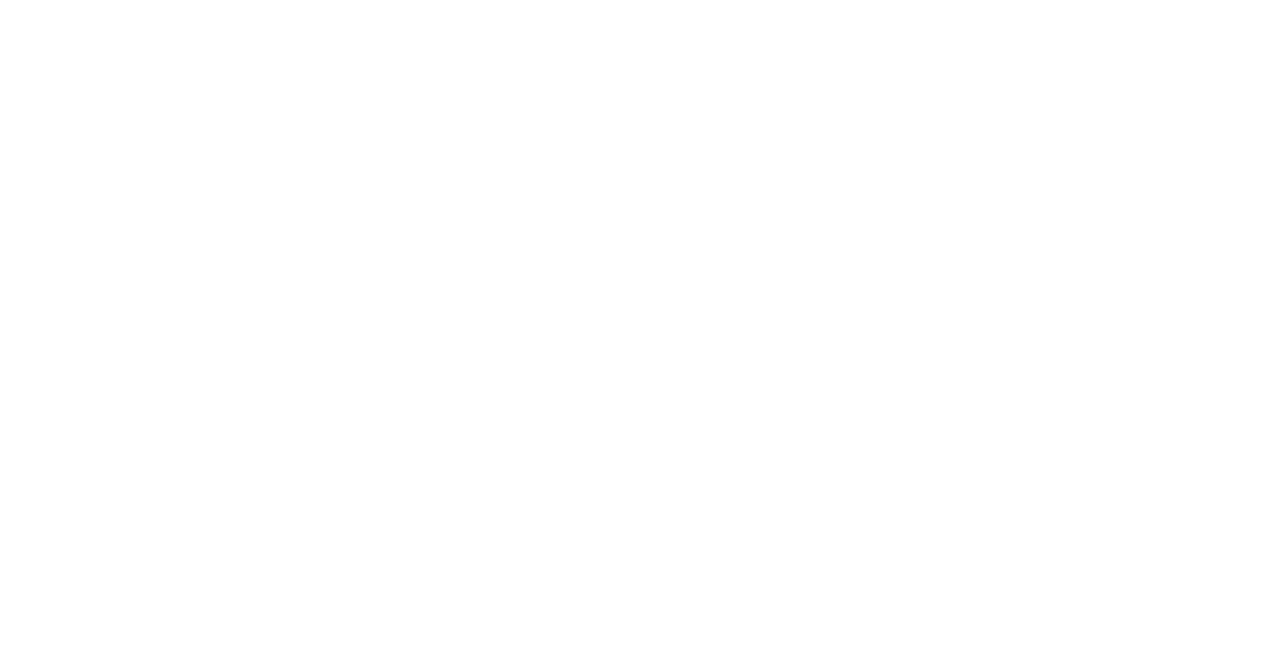
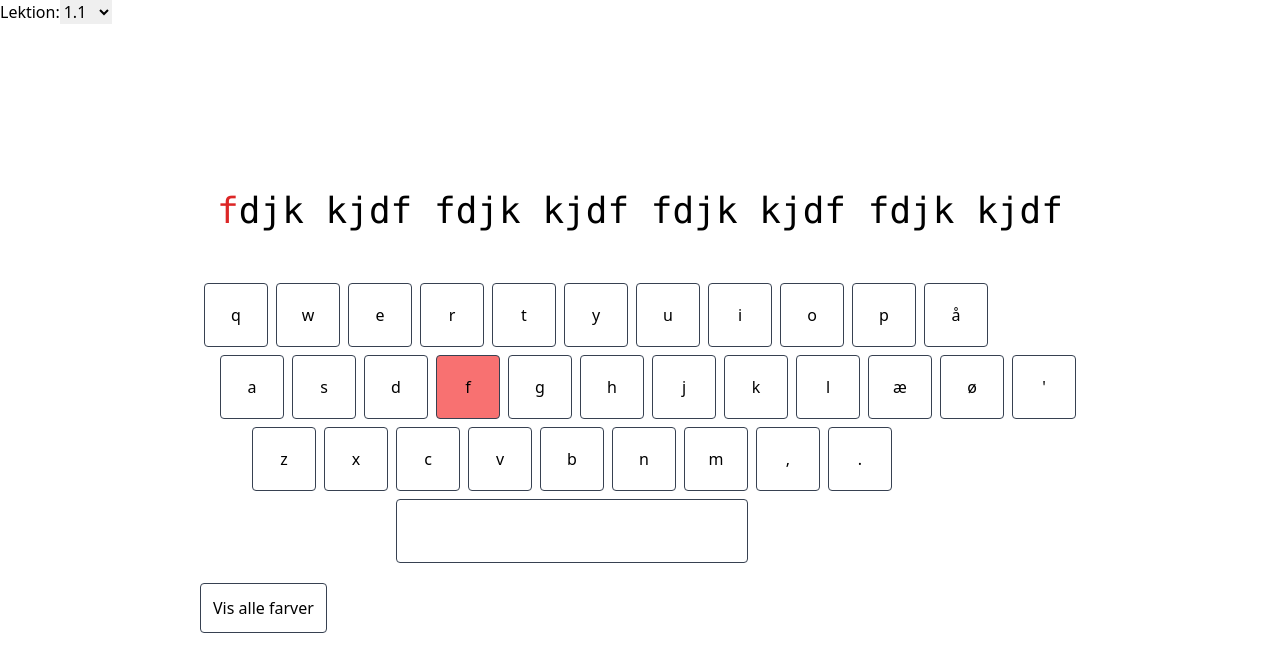
Before and after one commit to jobn/typist, a React (Create React App) app: page / in a window 1280 px wide. Shown: the top 672 px of the page. Built offline with nearby package versions, Linux system fonts and the light colour scheme.

Commit message:
basic implementation

```diff
--- a/package.json
+++ b/package.json
@@ -6,6 +6,7 @@
     "@testing-library/jest-dom": "^4.2.4",
     "@testing-library/react": "^9.3.2",
     "@testing-library/user-event": "^7.1.2",
+    "classnames": "^2.2.6",
     "react": "^16.13.0",
     "react-dom": "^16.13.0",
     "react-scripts": "3.4.0"
--- a/public/index.html
+++ b/public/index.html
@@ -4,10 +4,18 @@
     <meta charset="utf-8" />
     <meta name="viewport" content="width=device-width, initial-scale=1" />
     <meta name="theme-color" content="#000000" />
+    <link
+      href="https://fonts.googleapis.com/css?family=Source+Code+Pro&display=swap"
+      rel="stylesheet"
+    />
+    <link
+      href="https://unpkg.com/tailwindcss@^1.0/dist/tailwind.min.css"
+      rel="stylesheet"
+    />
     <title>Typist</title>
   </head>
-  <body>
+  <body class="w-screen h-screen flex">
     <noscript>You need to enable JavaScript to run this app.</noscript>
-    <div id="root"></div>
+    <div id="root" class="flex-1 flex"></div>
   </body>
 </html>
--- a/src/App.js
+++ b/src/App.js
@@ -1,7 +1,29 @@
 import React from "react";
+import lessons from "./lessons";
+import Lesson from "./Lesson";
 
 function App() {
-  return <div className="App"></div>;
+  const [currentLevel, setCurrentLevel] = React.useState(0);
+
+  return (
+    <div className="flex-1 flex flex-col">
+      <label>
+        Lektion:
+        <select
+          onChange={e => setCurrentLevel(e.target.value)}
+          value={currentLevel}
+        >
+          {lessons.map(lesson => (
+            <option key={lesson.level} value={lesson.level}>
+              {lesson.label}
+            </option>
+          ))}
+        </select>
+      </label>
+
+      <Lesson key={currentLevel} keys={lessons[currentLevel].keys.split("")} />
+    </div>
+  );
 }
 
 export default App;
--- /dev/null
+++ b/src/Keyboard.js
@@ -0,0 +1,98 @@
+import React from "react";
+import cx from "classnames";
+
+const keymap = {
+  a: "green",
+  b: "red",
+  c: "yellow",
+  d: "yellow",
+  e: "yellow",
+  f: "red",
+  g: "red",
+  h: "red",
+  i: "yellow",
+  j: "red",
+  k: "yellow",
+  l: "blue",
+  m: "red",
+  n: "red",
+  o: "blue",
+  p: "green",
+  q: "green",
+  r: "red",
+  s: "blue",
+  t: "red",
+  u: "red",
+  v: "red",
+  w: "blue",
+  x: "blue",
+  y: "red",
+  z: "green",
+  æ: "green",
+  ø: "green",
+  å: "green",
+  ",": "yellow",
+  ".": "blue",
+  " ": "purple",
+  "'": "green"
+};
+
+function getColor(key) {
+  return `bg-${keymap[key]}-400`;
+}
+
+const rows = ["qwertyuiopå", "asdfghjklæø'", "zxcvbnm,.", " "];
+
+function Key({ char, showColors, isCurrent }) {
+  return (
+    <div
+      className={cx(
+        "h-16 w-16 flex justify-center items-center border border-gray-700 m-1 rounded",
+        {
+          [getColor(char)]: showColors || isCurrent
+        }
+      )}
+      style={char === " " ? { width: "22rem" } : {}}
+    >
+      {char}
+    </div>
+  );
+}
+
+function Keyboard({ currentKey }) {
+  const [showColors, setShowColors] = React.useState(false);
+
+  return (
+    <div className="flex flex-col">
+      {rows.map((row, index) => (
+        <div
+          key={row}
+          className={cx("flex", {
+            "ml-4": index === 1,
+            "ml-12": index === 2,
+            "ml-48": index === 3
+          })}
+        >
+          {row.split("").map(key => (
+            <Key
+              key={key}
+              char={key}
+              showColors={showColors}
+              isCurrent={currentKey === key}
+            />
+          ))}
+        </div>
+      ))}
+      <div
+        className="self-start mt-4 p-3 border border-gray-700 rounded"
+        onMouseEnter={() => setShowColors(true)}
+        onMouseLeave={() => setShowColors(false)}
+      >
+        Vis alle farver
+      </div>
+    </div>
+  );
+}
+
+export default Keyboard;
+export { keymap };
--- /dev/null
+++ b/src/Lesson.js
@@ -0,0 +1,72 @@
+import React from "react";
+import cx from "classnames";
+import Keyboard, { keymap } from "./Keyboard";
+import Modal from "./Modal";
+
+function getKeyColor(key) {
+  return `text-${keymap[key]}-600`;
+}
+
+function reducer(state, action) {
+  const { type, payload } = action;
+
+  switch (type) {
+    case "keypress":
+      if (state.keys[state.current] === payload) {
+        return {
+          ...state,
+          current: state.current + 1
+        };
+      }
+
+      return state;
+
+    case "reset":
+      return {
+        ...state,
+        current: 0
+      };
+
+    default:
+      return state;
+  }
+}
+
+function Lesson({ keys }) {
+  const [state, dispatch] = React.useReducer(reducer, {
+    keys,
+    current: 0
+  });
+
+  React.useEffect(() => {
+    const handleKeypress = e => {
+      dispatch({ type: "keypress", payload: e.key });
+    };
+
+    window.addEventListener("keypress", handleKeypress);
+    return () => window.removeEventListener("keypress", handleKeypress);
+  }, [dispatch]);
+
+  return (
+    <div className="flex-1 flex flex-col justify-center items-center relative">
+      <div className="font-mono text-4xl mb-12">
+        {keys.map((key, index) => (
+          <span
+            key={key + index}
+            className={cx({ [getKeyColor(key)]: index === state.current })}
+          >
+            {key === " " && index === state.current ? "_" : key}
+          </span>
+        ))}
+      </div>
+
+      <div className="flex justify-center items-center">
+        <Keyboard currentKey={keys[state.current]} />
+      </div>
+
+      {state.current === state.keys.length && <Modal dispatch={dispatch} />}
+    </div>
+  );
+}
+
+export default Lesson;
--- /dev/null
+++ b/src/Modal.js
@@ -0,0 +1,38 @@
+import React from "react";
+
+const smilies = ["😃", "👍", "😜", "😎", "🤩", "😅", "🧐", "😺", "🤟"];
+const shouts = [
+  "Flot",
+  "Sejt",
+  "Sådan",
+  "Godt klaret",
+  "Super",
+  "Juhuu",
+  "Du kan bare det dér",
+  "Nice",
+  "Sygt nice"
+];
+
+function randomItem(array) {
+  return array[Math.floor(Math.random() * array.length)];
+}
+
+function Modal({ dispatch }) {
+  return (
+    <div className="absolute bg-white h-64 px-40 border flex flex-col justify-center rounded items-center shadow-lg">
+      <h1 className="text-6xl">
+        {randomItem(shouts) + " " + randomItem(smilies)}
+      </h1>
+
+      <button
+        onClick={() => dispatch({ type: "reset" })}
+        autoFocus
+        className="border rounded text-lg py-1 px-4"
+      >
+        Prøv igen?
+      </button>
+    </div>
+  );
+}
+
+export default Modal;
--- /dev/null
+++ b/src/lessons.js
@@ -0,0 +1,54 @@
+const lessons = [
+  {
+    level: 0,
+    label: "1.1",
+    keys: "fdjk kjdf fdjk kjdf fdjk kjdf fdjk kjdf"
+  },
+  {
+    level: 1,
+    label: "1.2",
+    keys: "fdsa jklæ fdsa jklæ fdsa jklæ"
+  },
+  {
+    level: 2,
+    label: "1.3",
+    keys: "skal sad kælk sask laks læ kajak dæk"
+  },
+  {
+    level: 3,
+    label: "1.4",
+    keys: "jhj fgf jhj fgf jhj fgf jhj fgf jhj"
+  },
+  {
+    level: 4,
+    label: "1.5",
+    keys: "skal klø sæk øl dæk had søg"
+  },
+  {
+    level: 5,
+    label: "1.6",
+    keys: "glæd skal glød gød had læs"
+  },
+  {
+    level: 6,
+    label: "1.7",
+    keys: "sæl hø hak skal gød æg sæk"
+  },
+  {
+    level: 7,
+    label: "1.8",
+    keys: "glæd klæd fæ dø død sø gø"
+  },
+  {
+    level: 8,
+    label: "1.9",
+    keys: "glæd sød klæd skal gø"
+  },
+  {
+    level: 9,
+    label: "1.10",
+    keys: "sæl had gad ja gad fad had"
+  }
+];
+
+export default lessons;
```
Also changed, not shown: 1 other file (tests, documents, lock files or other folders).
